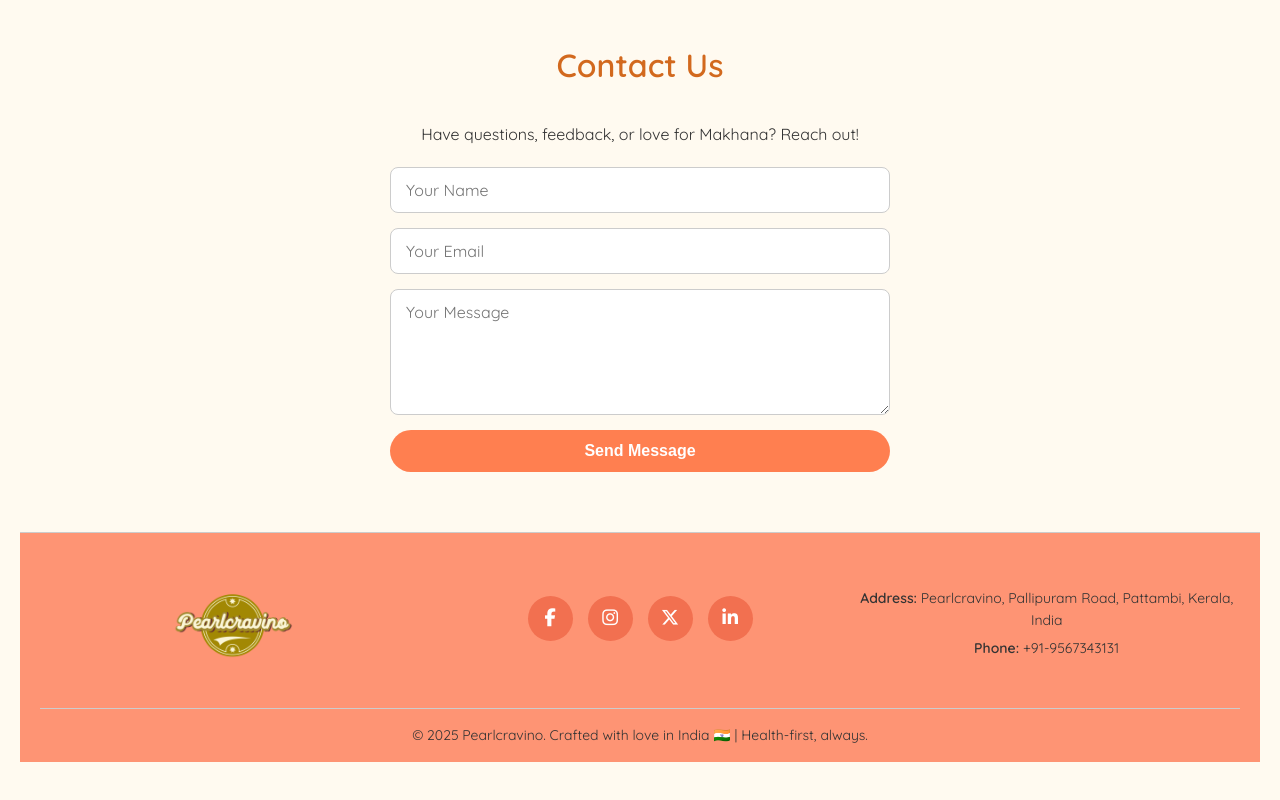
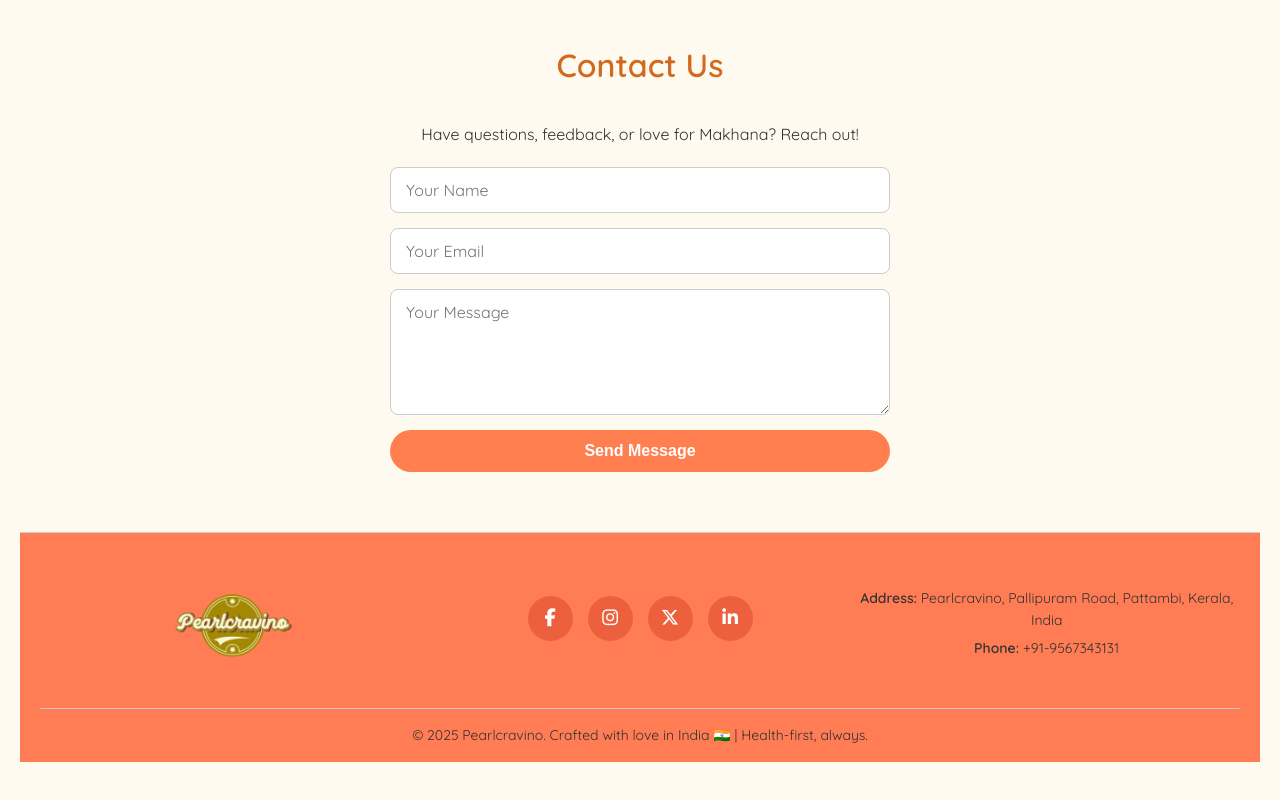
Before and after one commit to pearlcravino/pearlcravino-web, a plain HTML site: page index.html in a window 1280 px wide. Shown: the part 1813-2613 px from the top of the page. Drawn offline with Linux system fonts and the light colour scheme; a web font is replaced by a local one.

Commit message:
Update styles.css

```diff
--- a/css/styles.css
+++ b/css/styles.css
@@ -247,7 +247,7 @@ section h2 {
 
 /* ===== FOOTER ===== */
 .site-footer {
-  background: #fe9474;
+  background: #ff7c54;
   color: #333;
   padding: 30px 20px 15px;
   font-size: 14px;
@@ -286,7 +286,7 @@ section h2 {
 }
 
 .social-btn {
-  background-color: #f27050;
+  background-color: #ec603d;
   color: white;
   font-size: 18px;
   width: 45px;
```
